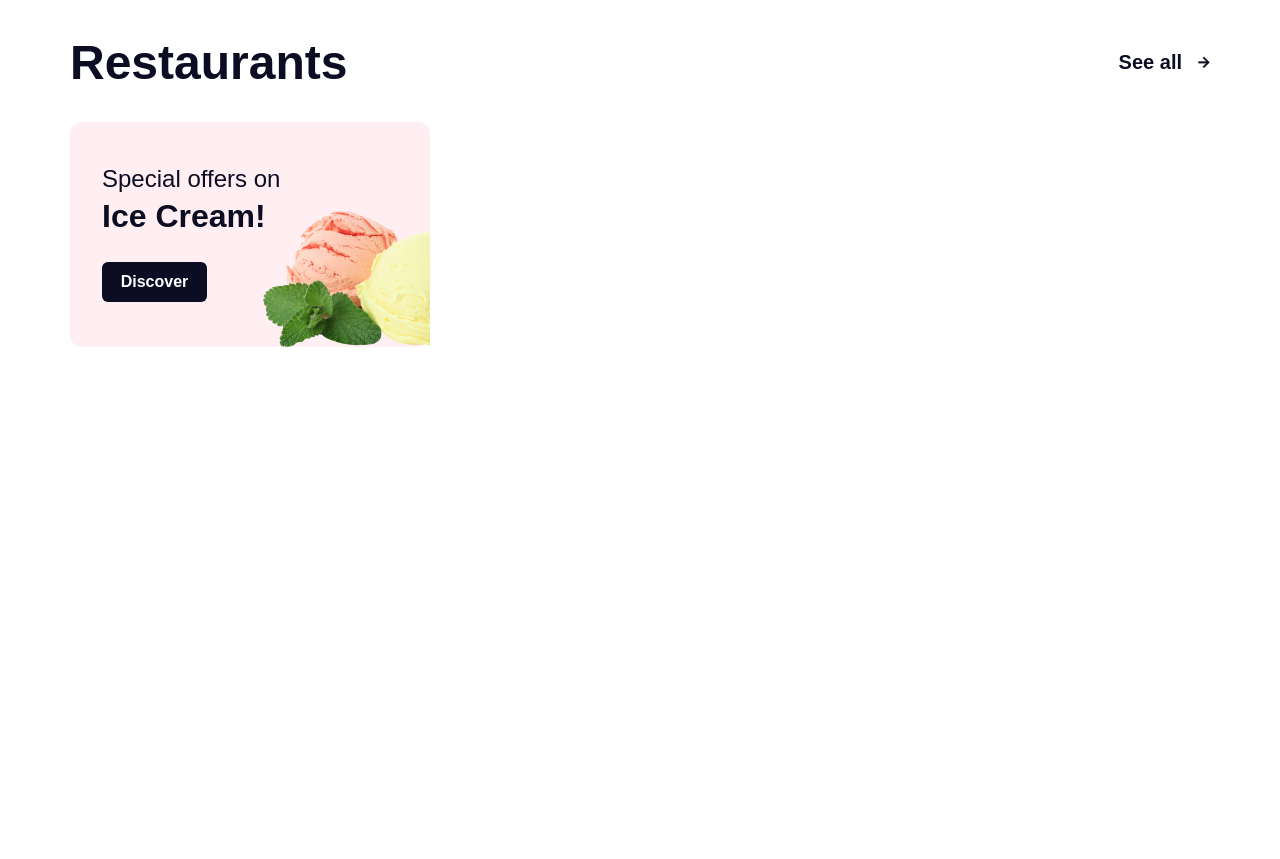
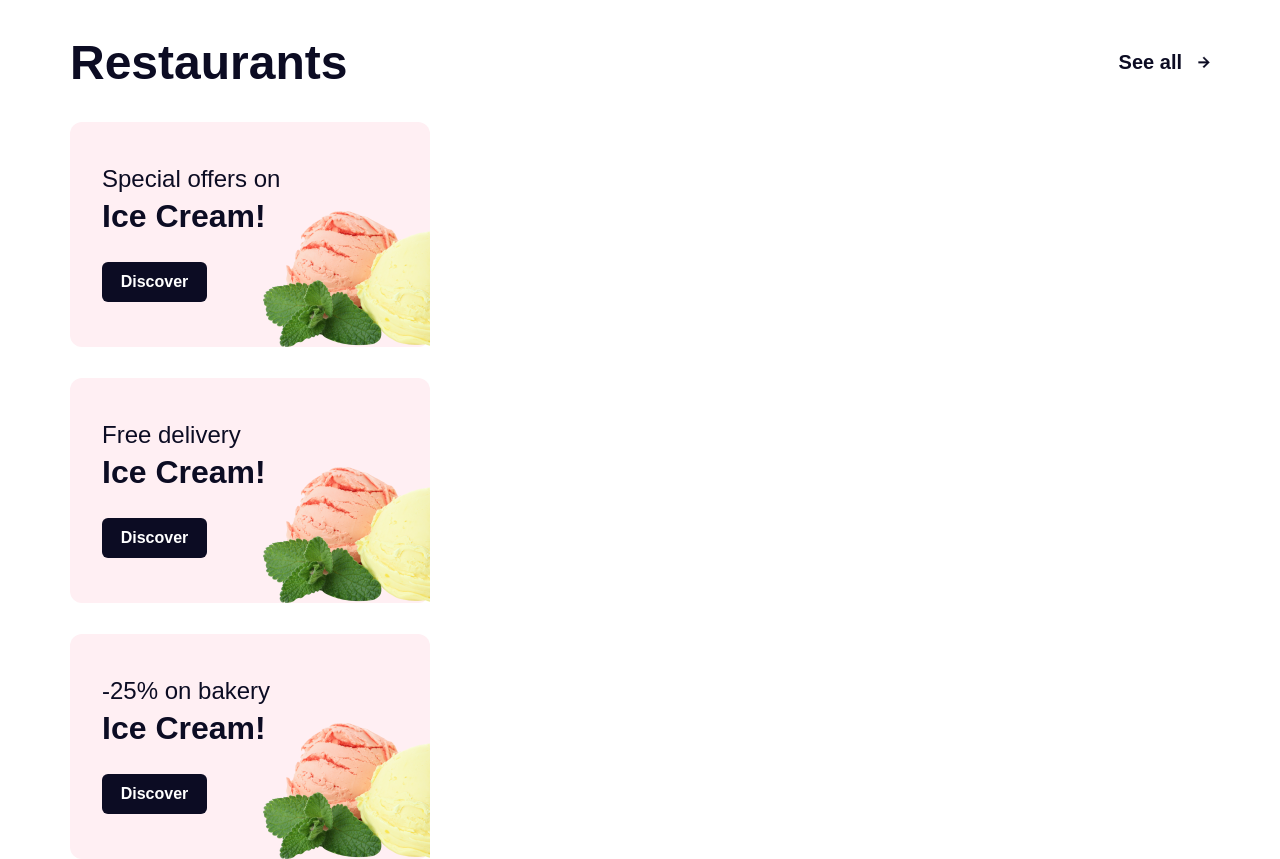
Before and after one commit to komilovmDev/Restaran, a React (Create React App) app in the folder client/: page / in a window 1280 px wide. Shown: the part 1620-2479 px from the top of the page. Before the commit the page ends 1967 px from the top, so only its background shows below. Built offline with nearby package versions, Linux system fonts and the light colour scheme.

Commit message:
shop map name

```diff
--- a/client/src/App.jsx
+++ b/client/src/App.jsx
@@ -117,7 +117,7 @@ function App() {
     }
   ])
 
-  const [shop , setShop] = useState([
+  const [shops, setShop] = useState([
     {
       name: "Special offers on",
       info: "Ice Cream!",
@@ -218,9 +218,11 @@ function App() {
             <button><span>See all</span><img src={next} alt="" /></button>
           </div>
           <div className="shopCards">
+            {
+              shops.map(shop => (
                 <div className="shop">
                   <div className="shopinfo">
-                <span className="shopName">Special offers on</span>
+                    <span className="shopName">{shop.name}</span>
                     <span className="shopInfo">Ice Cream!</span>
                     <button>Discover</button>
                   </div>
@@ -228,6 +230,8 @@ function App() {
                     <img src={muzqaymoq} alt="" />
                   </div>
                 </div>
+              ))
+            }
           </div>
         </div>
       </main>
```
Lines whose indentation alone changed are shown as unchanged.
